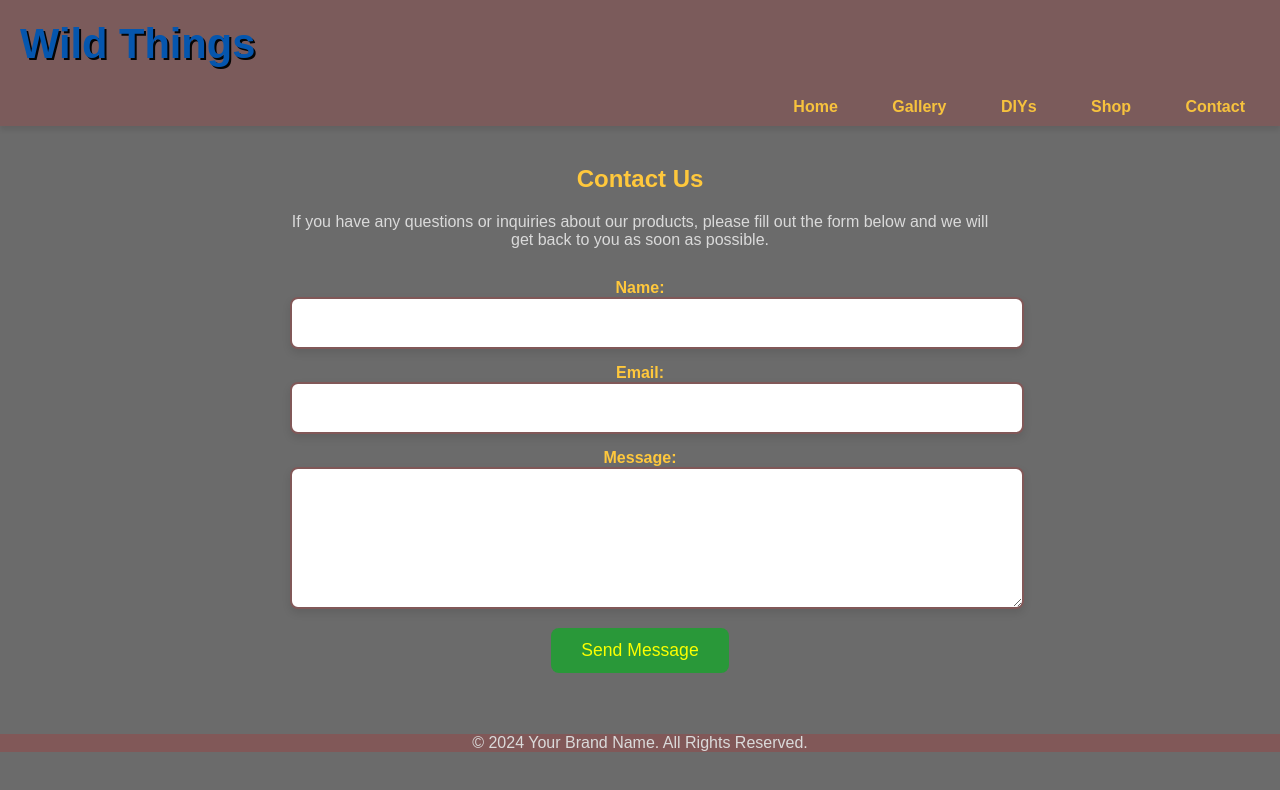
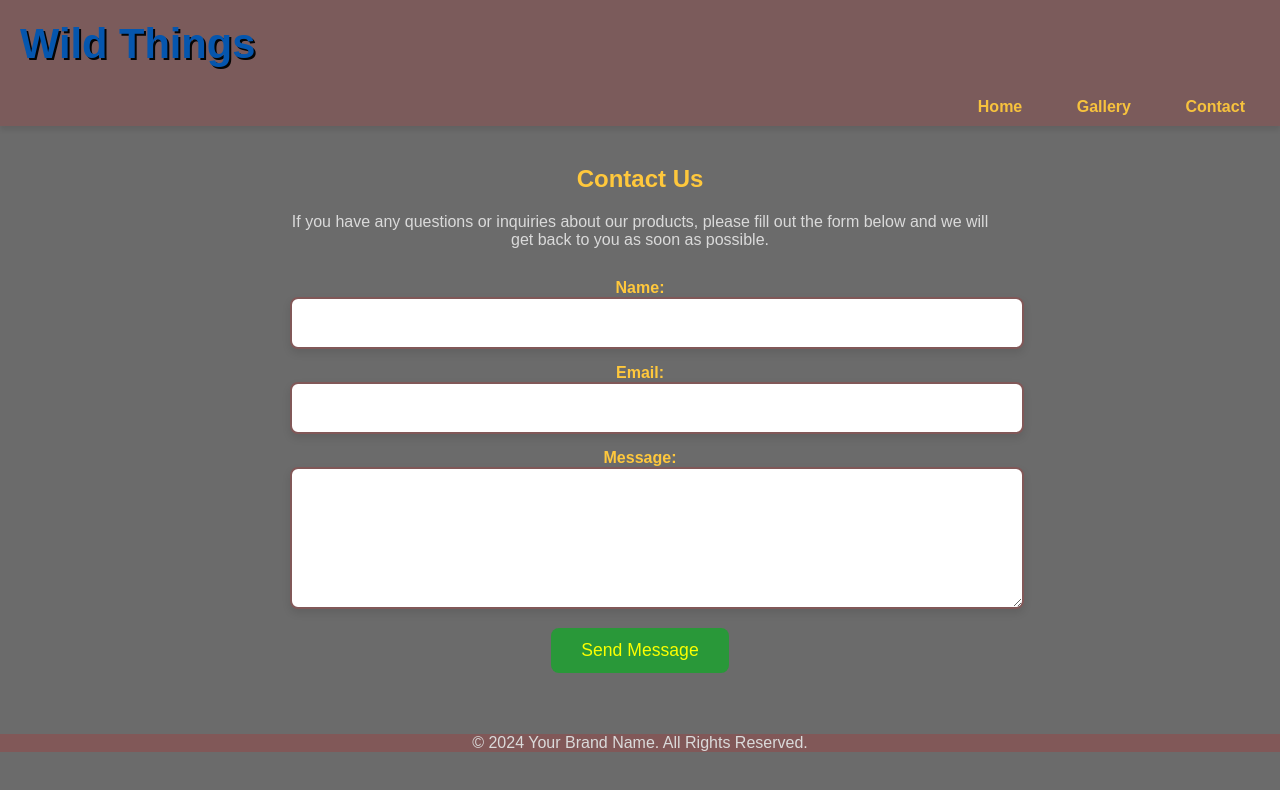
Before and after one commit to wildthings42/wildthings42.github.io, a plain HTML site: page contact.html in a window 1280 px wide. Drawn offline with Linux system fonts and the light colour scheme.

Commit message:
Update contact.html

```diff
--- a/contact.html
+++ b/contact.html
@@ -17,8 +17,8 @@
             <ul>
                 <li><a href="index.html">Home</a></li>
                 <li><a href="craft1.html">Gallery</a></li>
-                <li><a href="#blog">DIYs</a></li>
-                <li><a href="shop.html">Shop</a></li>
+<!--                 <li><a href="#blog">DIYs</a></li> -->
+<!--                 <li><a href="shop.html">Shop</a></li> -->
                 <li><a href="contact.html">Contact</a></li>
             </ul>
         </nav>
```
